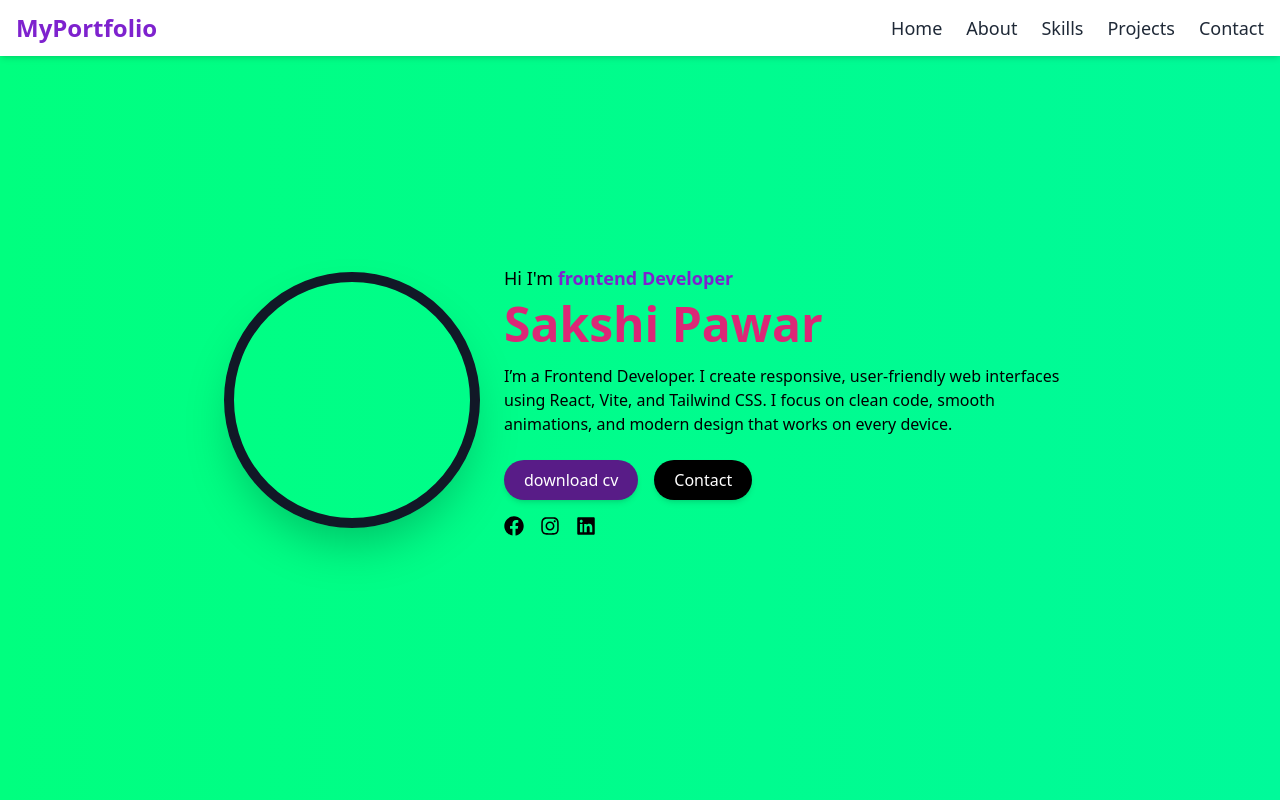
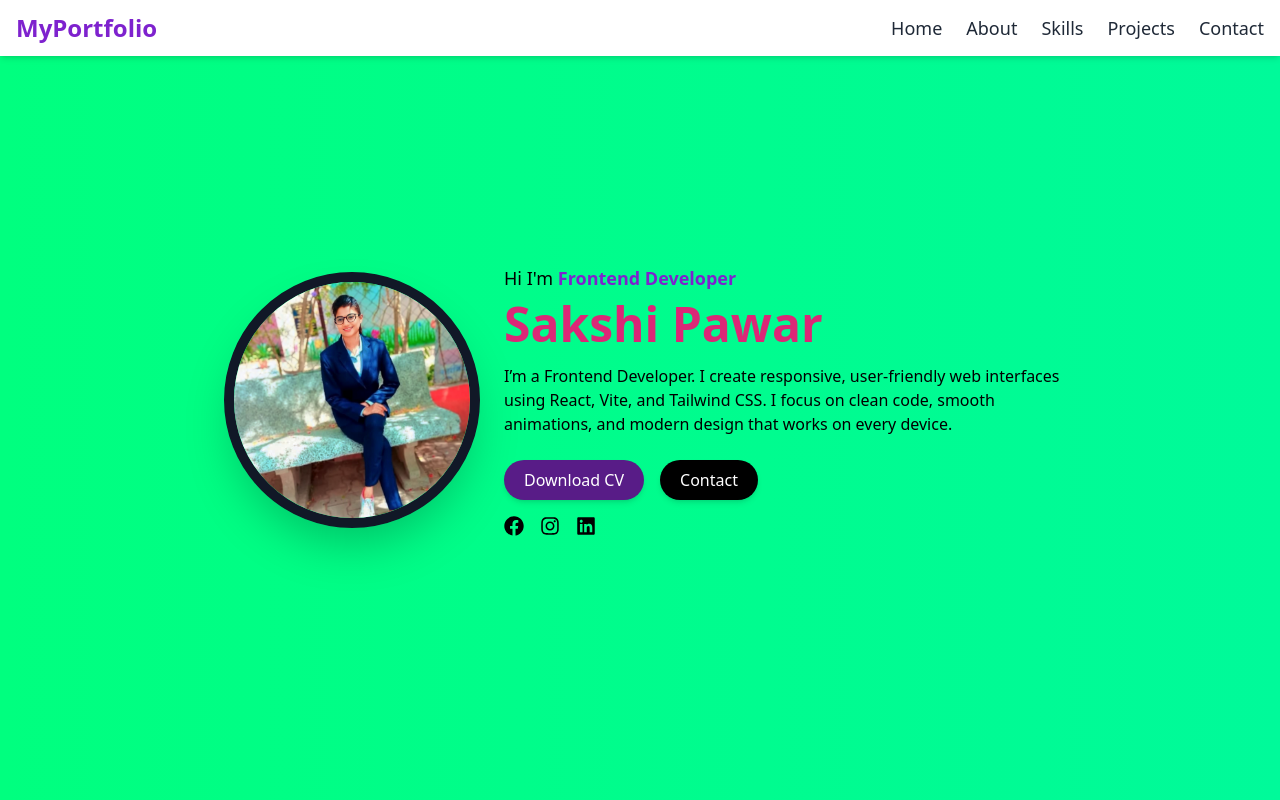
Before and after one commit to sakshiipawar3/myportfolio, a React (Vite) app: page / in a window 1280 px wide. Shown: the top 800 px of the page. Built offline with nearby package versions, Linux system fonts and the light colour scheme; the HTML template or start-up script is replaced by a standard one.

Commit message:
Updated Home.jsx with profile image and resume

```diff
--- a/src/components/Home.jsx
+++ b/src/components/Home.jsx
@@ -10,13 +10,19 @@ const Home = () => {
         background: 'linear-gradient(to right, #00FF7F, #00FA9A)', // Bright green gradient
       }}
     >
-      {/* Left Circle Placeholder */}
-      <div className="w-64 h-64 bg-transparent border-[10px] border-gray-900 rounded-full shadow-2xl m-6"></div>
+      {/* Profile Image Circle */}
+      <div className="w-64 h-64 rounded-full shadow-2xl border-[10px] border-gray-900 overflow-hidden m-6">
+        <img
+          src="/profile.jpg"
+          alt="Sakshi Pawar"
+          className="w-full h-full object-cover"
+        />
+      </div>
 
       {/* Right Content */}
       <div className="text-center md:text-left max-w-xl">
         <p className="text-black text-lg font-medium mb-2">
-          Hi I'm <span className="text-purple-700 font-semibold">frontend Developer</span>
+          Hi I'm <span className="text-purple-700 font-semibold">Frontend Developer</span>
         </p>
         <h1 className="text-5xl font-bold text-pink-600 mb-4">Sakshi Pawar</h1>
         <p className="text-black mb-6">
@@ -25,19 +31,33 @@ const Home = () => {
 
         {/* Buttons */}
         <div className="flex gap-4 justify-center md:justify-start mb-4">
-          <button className="bg-purple-900 text-white px-5 py-2 rounded-full shadow-md hover:scale-105 transition">
-            download cv
-          </button>
-          <button className="bg-black text-white px-5 py-2 rounded-full shadow-md hover:scale-105 transition">
+          <a
+            href="/resume.pdf"
+            target="_blank"
+            rel="noopener noreferrer"
+            className="bg-purple-900 text-white px-5 py-2 rounded-full shadow-md hover:scale-105 transition"
+          >
+            Download CV
+          </a>
+          <a
+            href="#contact"
+            className="bg-black text-white px-5 py-2 rounded-full shadow-md hover:scale-105 transition"
+          >
             Contact
-          </button>
+          </a>
         </div>
 
         {/* Social Icons */}
         <div className="flex gap-4 justify-center md:justify-start">
-          <FaFacebook className="text-black text-xl hover:text-blue-600 transition" />
-          <FaInstagram className="text-black text-xl hover:text-pink-500 transition" />
-          <FaLinkedin className="text-black text-xl hover:text-blue-700 transition" />
+          <a href="https://facebook.com" target="_blank" rel="noopener noreferrer">
+            <FaFacebook className="text-black text-xl hover:text-blue-600 transition" />
+          </a>
+          <a href="https://instagram.com" target="_blank" rel="noopener noreferrer">
+            <FaInstagram className="text-black text-xl hover:text-pink-500 transition" />
+          </a>
+          <a href="https://linkedin.com/in/sakshiipawar3" target="_blank" rel="noopener noreferrer">
+            <FaLinkedin className="text-black text-xl hover:text-blue-700 transition" />
+          </a>
         </div>
       </div>
     </section>
```
Also changed, not shown: public/profile.jpg (added).
